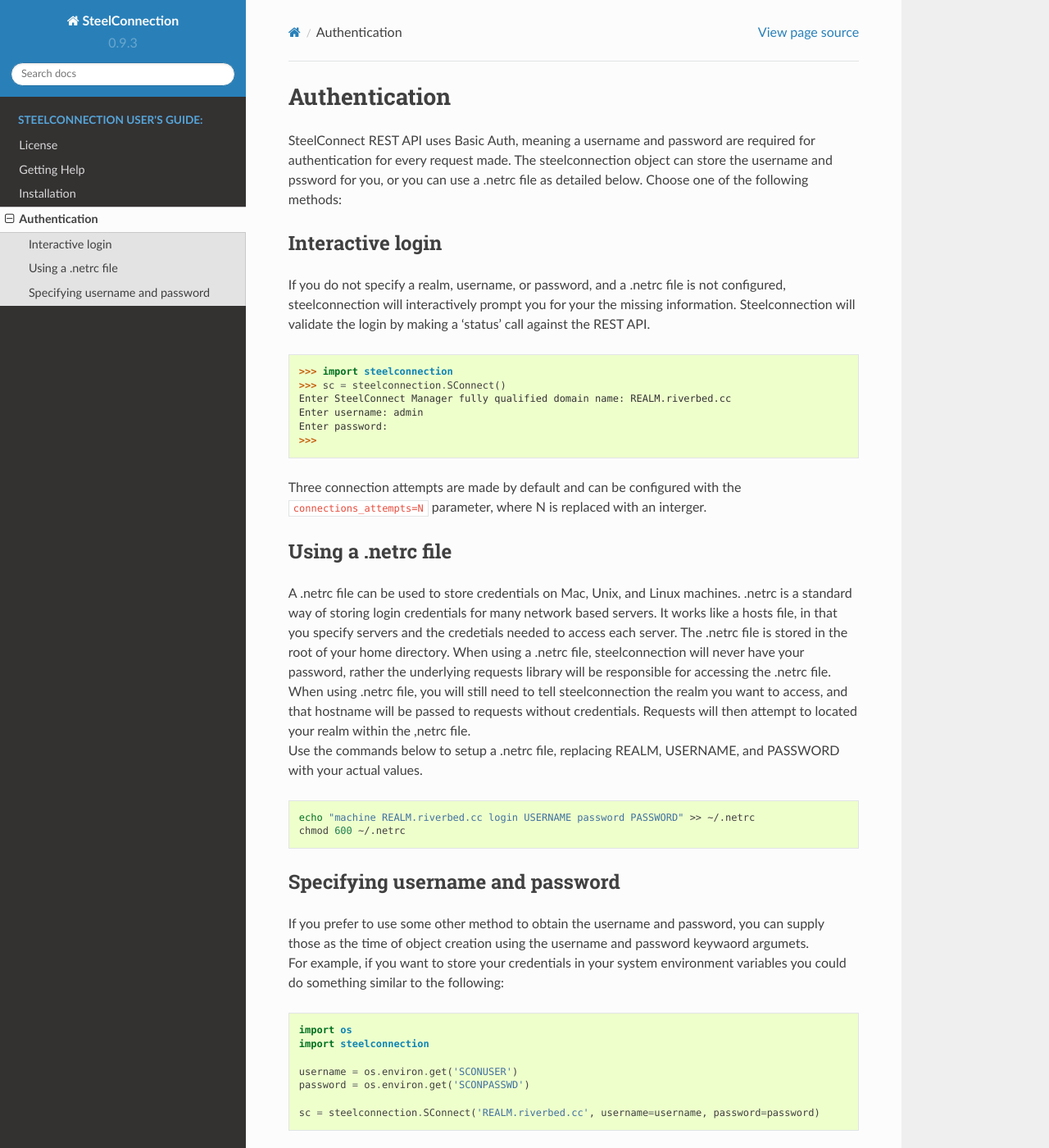
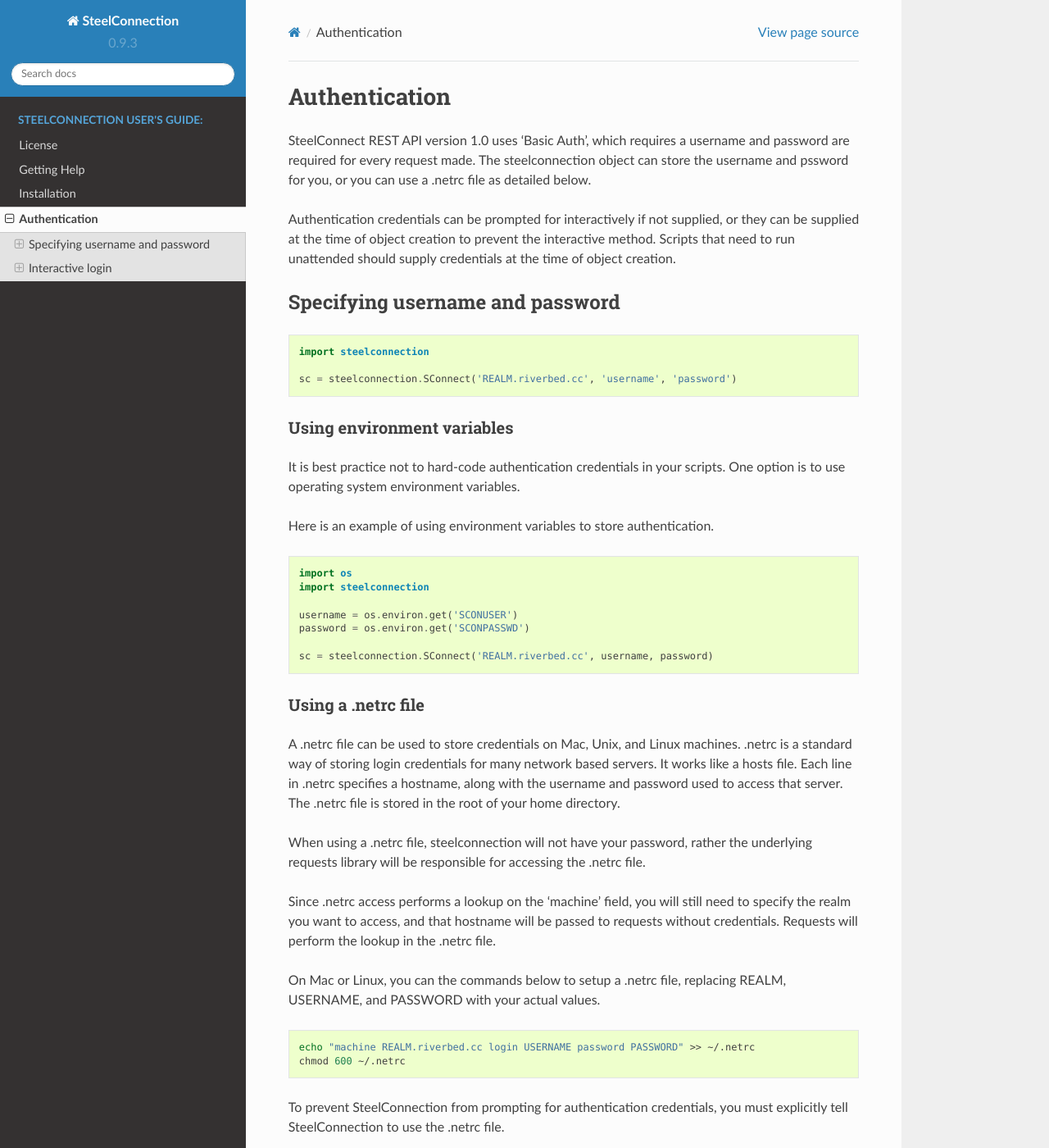
Before and after one commit to grelleum/SteelConnection, a Sphinx documentation site: the page built from docs/source/authentication.rst, in a window 1280 px wide and 1400 px high. Shown: the whole window at 82% size. Built offline with Sphinx 7.4.7 and the Read the Docs theme 2.0.0, drawn with Linux system fonts in a browser that asks for light colours; pages that are not in the unit, such as notebooks, are missing from menus; some of the changed text lies outside the part shown.

Commit message:
Completed chapter.

```diff
--- a/docs/source/authentication.rst
+++ b/docs/source/authentication.rst
@@ -1,14 +1,83 @@
 Authentication
 ==============
 
-SteelConnect REST API uses Basic Auth, meaning a username and password
-are required for authentication for every request made. The
-steelconnection object can store the username and pssword for you, or
-you can use a .netrc file as detailed below. Choose one of the following
-methods:
+SteelConnect REST API version 1.0 uses 'Basic Auth', which requires
+a username and password are required for every request made.
+The steelconnection object can store the username and pssword for you,
+or you can use a .netrc file as detailed below.
+
+Authentication credentials can be prompted for interactively if not
+supplied, or they can be supplied at the time of object creation
+to prevent the interactive method.  Scripts that need to run unattended
+should supply credentials at the time of object creation.
+
+
+Specifying username and password
+--------------------------------
+
+.. code:: python
+
+   import steelconnection
+
+   sc = steelconnection.SConnect('REALM.riverbed.cc', 'username', 'password')
+
+
+Using environment variables
+'''''''''''''''''''''''''''
+
+It is best practice not to hard-code authentication credentials in your
+scripts.  One option is to use operating system environment variables.
+
+Here is an example of using environment variables to store authentication.
+
+.. code:: python
+
+   import os
+   import steelconnection
+
+   username = os.environ.get('SCONUSER')
+   password = os.environ.get('SCONPASSWD')
+
+   sc = steelconnection.SConnect('REALM.riverbed.cc', username, password)
+
+
+Using a .netrc file
+'''''''''''''''''''
+
+A .netrc file can be used to store credentials on Mac, Unix, and Linux
+machines. .netrc is a standard way of storing login credentials for
+many network based servers. It works like a hosts file.  Each line in
+.netrc specifies a hostname, along with the username and password used
+to access that server. The .netrc file is stored in the root of your
+home directory.
+
+When using a .netrc file, steelconnection will not have your password,
+rather the underlying requests library will be responsible for accessing
+the .netrc file.
+
+Since .netrc access performs a lookup on the 'machine' field, you will
+still need to specify the realm you want to access, and that hostname
+will be passed to requests without credentials. Requests will perform
+the lookup in the .netrc file.
+
+On Mac or Linux, you can the commands below to setup a .netrc file,
+replacing REALM, USERNAME, and PASSWORD with your actual values.
+
+.. code:: bash
+
+   echo "machine REALM.riverbed.cc login USERNAME password PASSWORD" >> ~/.netrc
+   chmod 600 ~/.netrc
+
+To prevent SteelConnection from prompting for authentication credentials,
+you must explicitly tell SteelConnection to use the .netrc file.
+
+.. code:: python
+
+   sc = steelconnection.SConnect('REALM.riverbed.cc', use_netrc=True)
+
 
 Interactive login
-'''''''''''''''''
+-----------------
 
 If you do not specify a realm, username, or password, and a .netrc file
 is not configured, steelconnection will interactively prompt you for
@@ -24,47 +93,13 @@
    Enter password:
    >>>
 
-Three connection attempts are made by default and can be configured with
-the ``connections_attempts=N`` parameter, where N is replaced with an
-interger.
 
-Using a .netrc file
+Connection attempts
 '''''''''''''''''''
 
-| A .netrc file can be used to store credentials on Mac, Unix, and Linux
-  machines. .netrc is a standard way of storing login credentials for
-  many network based servers. It works like a hosts file, in that you
-  specify servers and the credetials needed to access each server. The
-  .netrc file is stored in the root of your home directory. When using a
-  .netrc file, steelconnection will never have your password, rather the
-  underlying requests library will be responsible for accessing the
-  .netrc file. When using .netrc file, you will still need to tell
-  steelconnection the realm you want to access, and that hostname will
-  be passed to requests without credentials. Requests will then attempt
-  to located your realm within the ,netrc file.
-| Use the commands below to setup a .netrc file, replacing REALM,
-  USERNAME, and PASSWORD with your actual values.
-
-.. code:: bash
-
-   echo "machine REALM.riverbed.cc login USERNAME password PASSWORD" >> ~/.netrc
-   chmod 600 ~/.netrc
-
-Specifying username and password
-''''''''''''''''''''''''''''''''
-
-| If you prefer to use some other method to obtain the username and
-  password, you can supply those as the time of object creation using
-  the username and password keywaord argumets.
-| For example, if you want to store your credentials in your system
-  environment variables you could do something similar to the following:
-
-.. code:: python
-
-   import os
-   import steelconnection
-
-   username = os.environ.get('SCONUSER')
-   password = os.environ.get('SCONPASSWD')
-
-   sc = steelconnection.SConnect('REALM.riverbed.cc', username=username, password=password)
+Three connection attempts are allowed by default. After the third attempt
+an AuthenticationError exception will be raised.  You can change the number
+of allowed login attempts by adding the ``connections_attempts=N`` parameter,
+when creating the steelconnection object.  Replace ``N`` with an interger.
+Setting ``connections_attempts=0`` will prevent the interactive login
+from running.  This is useful in testing and may have other applications.
```
